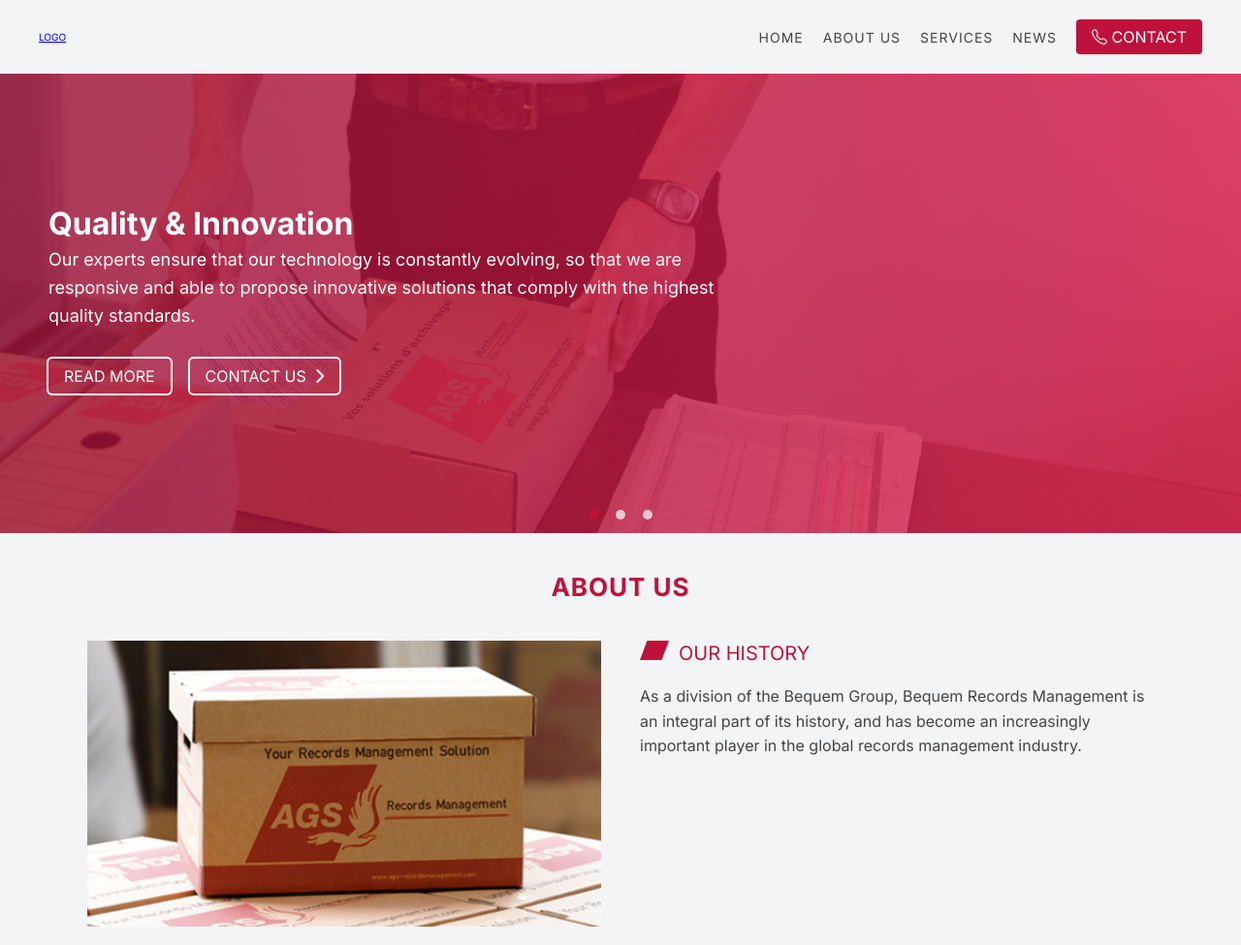
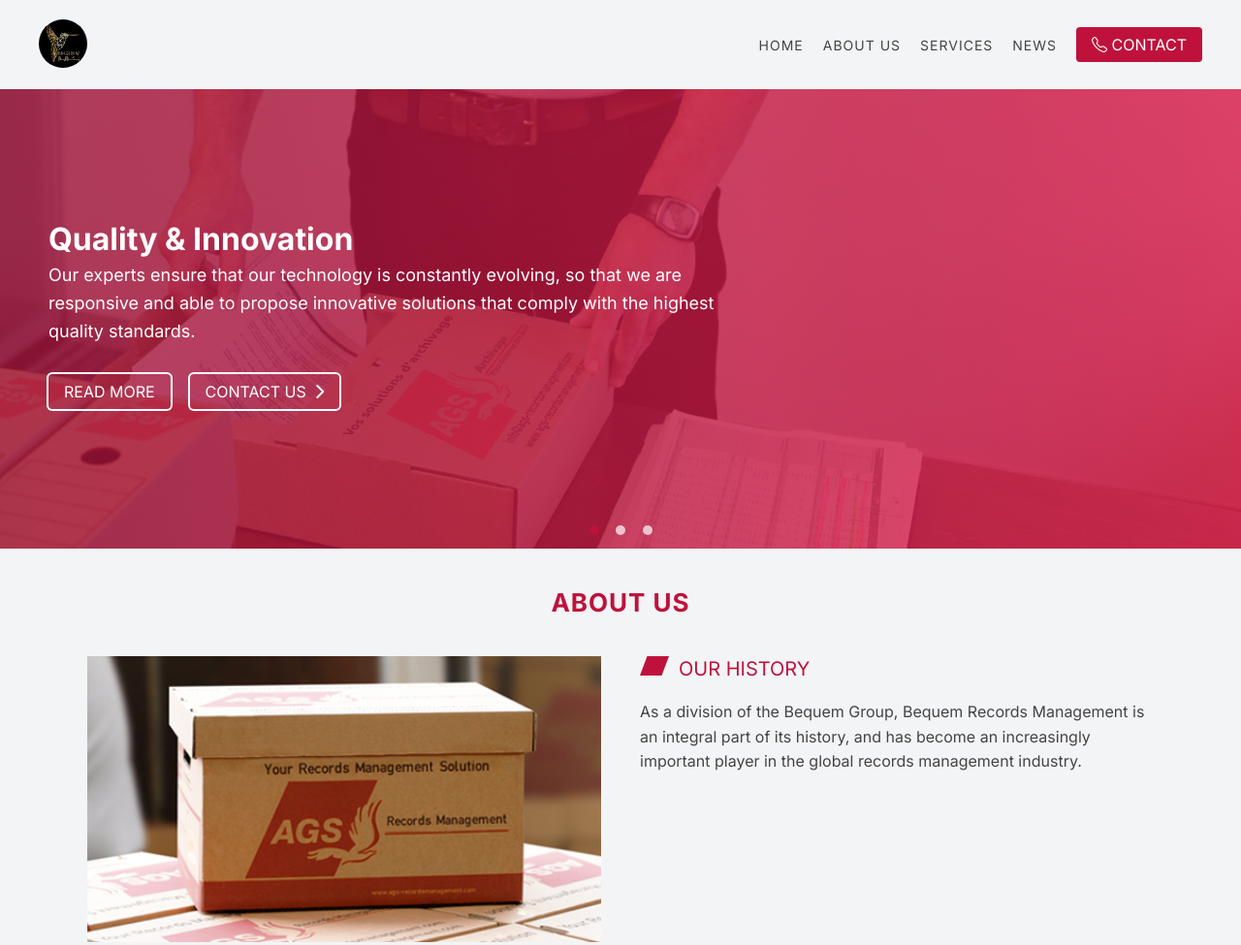
Before and after one commit to joel-nambala/BEQUEM, a website: page index.html in a window 1280 px wide. Shown: the top 975 px of the page at 97% size. Drawn offline with nearby package versions, Linux system fonts and the light colour scheme; no server answers.

Commit message:
Added the logo

```diff
--- a/css/style.css
+++ b/css/style.css
@@ -68,6 +68,12 @@
   position: fixed;
   top: 1.1rem;
   right: 2.6rem;
+}
+
+.nav-logo {
+  height: 5rem;
+  width: 5rem;
+  border-radius: 50%;
 }
 
 .hero {
--- a/index.html
+++ b/index.html
@@ -20,17 +20,18 @@
       rel="stylesheet"
       href="https://cdnjs.cloudflare.com/ajax/libs/font-awesome/6.4.0/css/all.min.css"
     />
+    <link rel="shortcut icon" href="./img/logo.png" type="image/png" />
 
     <!-- Local files -->
-    <!-- <link rel="stylesheet" href="css/style.css" />
+    <link rel="stylesheet" href="css/style.css" />
     <link rel="stylesheet" href="css/base.css" />
     <link rel="stylesheet" href="css/slider.css" />
     <link rel="stylesheet" href="css/queries.css" />
-    <script defer src="js/script.js"></script> -->
+    <script defer src="js/script.js"></script>
 
     <!-- Minified files -->
-    <link rel="stylesheet" href="css/style.min.css" />
-    <script defer src="js/script.min.js"></script>
+    <!-- <link rel="stylesheet" href="css/style.min.css" />
+    <script defer src="js/script.min.js"></script> -->
     <title>Bequem Archives and Records Managers</title>
   </head>
   <body>
@@ -38,7 +39,9 @@
       <div class="header-container">
         <nav class="nav">
           <div class="logo">
-            <a href="#header">LOGO</a>
+            <a href="#header" class="scroll-link">
+              <img src="./img/logo.png" alt="Company logo" class="nav-logo" />
+            </a>
           </div>
           <div class="links-container">
             <ul class="nav-list">
--- a/js/script.js
+++ b/js/script.js
@@ -17,13 +17,14 @@
 const header = document.getElementById('header');
 const btnUp = document.querySelector('.btn-up');
 
+// State variables
+const crossOrigin = 'https://api.codetabs.com/v1/proxy/?quest=';
+
 // Get all countries in the world
 const searchCountries = async function () {
   try {
     // Get the countries data from an API
-    const response = await fetch(
-      'https://api.codetabs.com/v1/proxy/?questhttps://restcountries.com/v3.1/all'
-    );
+    const response = await fetch('https://restcountries.com/v3.1/all');
 
     // Throw an exception
     if (!response.ok) throw new Error('Failed to fetch countries');
```
Also changed, not shown: img/logo.png (added).
